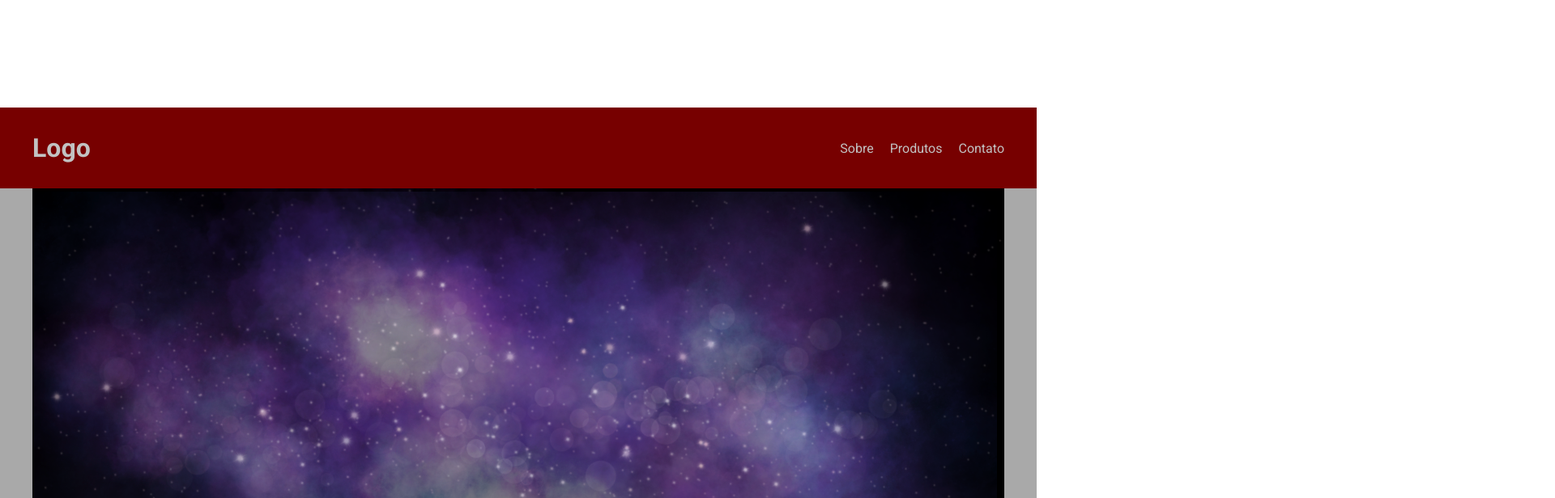
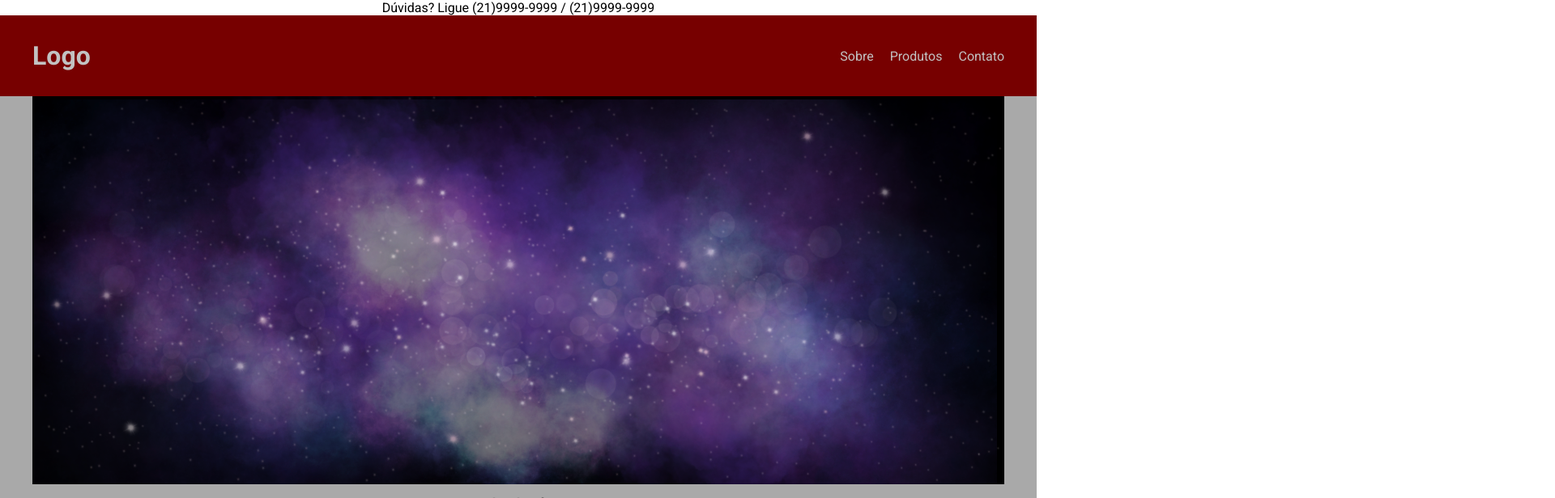
Before and after one commit to cleytonmendest/material-construction, a React (Create React App) app: page / in a window 1280 px wide. Shown: the top 616 px of the page at 81% size, 1920 px wide, since content can reach past the window. Built offline with nearby package versions, Linux system fonts and the light colour scheme.

Commit message:
Ajusta informations

```diff
--- a/src/components/Informations/style.scss
+++ b/src/components/Informations/style.scss
@@ -1,4 +1,4 @@
-.informations{
+.information{
     max-width: 1200px;
     text-align: center;
 }
```
